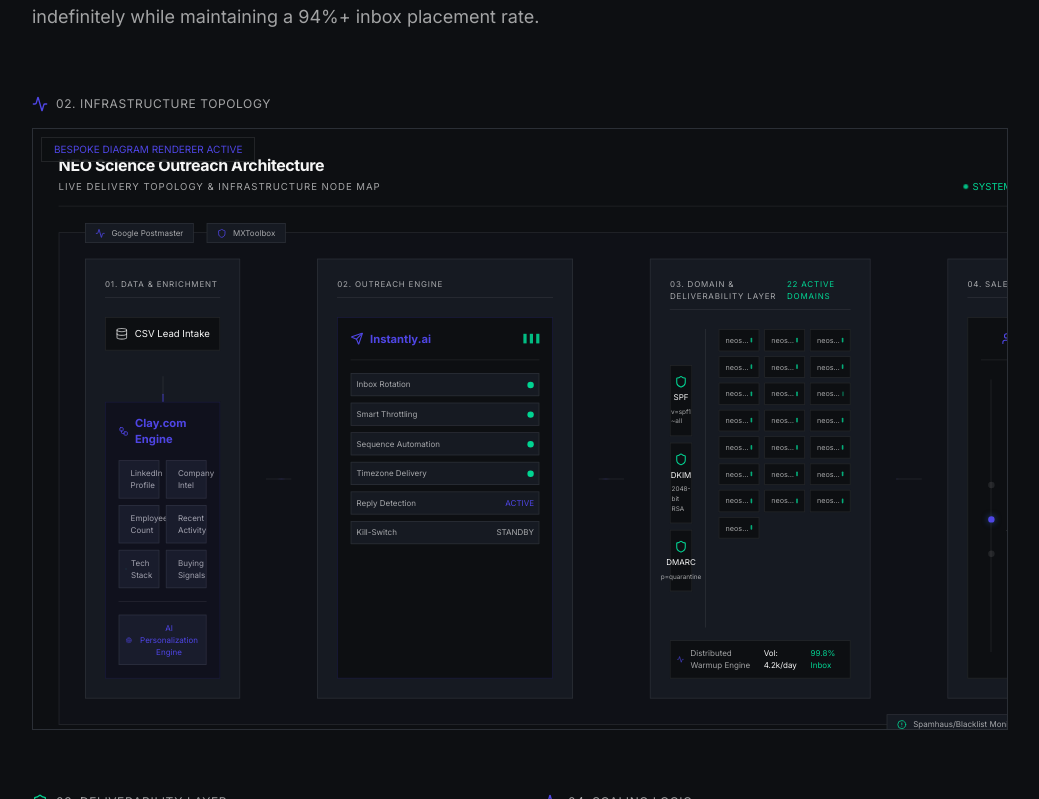
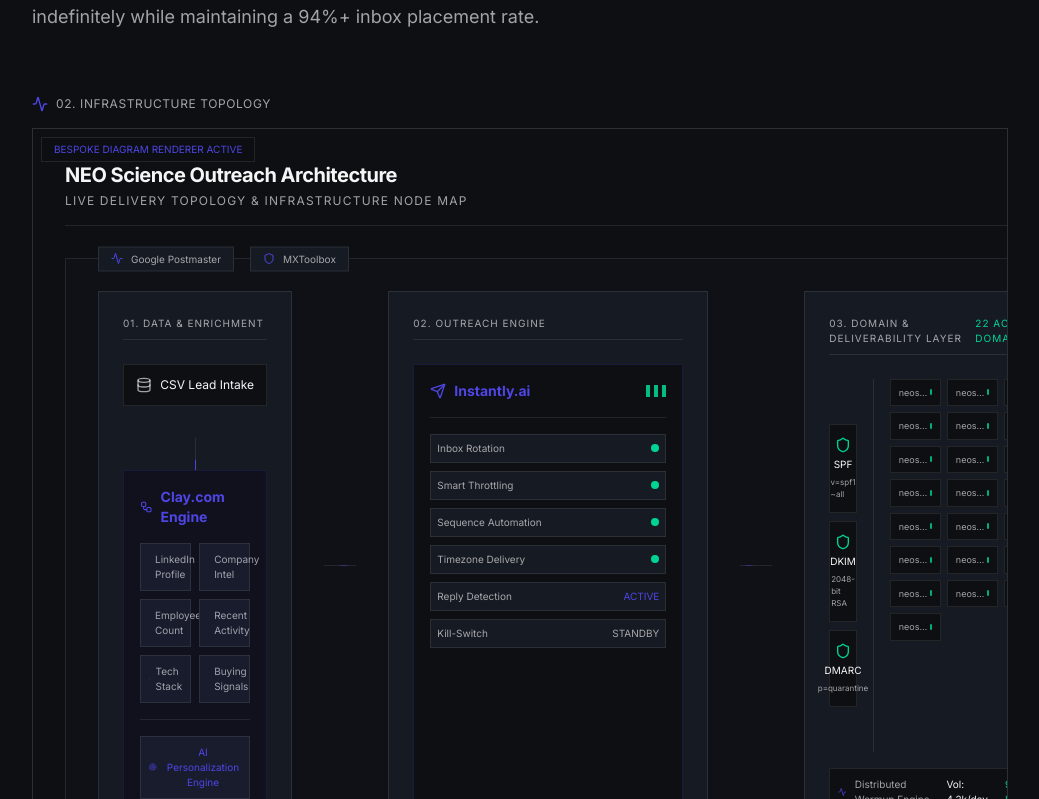
Before and after one commit to mehedi-active24/mehedi-infrastructure-system, a Next.js app: page /architecture/neo-science-outreach in a window 1280 px wide. Shown: the part 481-1280 px from the top of the page, without its empty margins (120-1159 px from the left). Built offline with nearby package versions, Linux system fonts and the light colour scheme.

Commit message:
fix: show full neo-science-outreach diagram — remove overflow-hidden + scale clipping

```diff
--- a/src/app/architecture/[slug]/page.tsx
+++ b/src/app/architecture/[slug]/page.tsx
@@ -80,14 +80,11 @@
 
            <div className="border border-border-subtle bg-surface">
              {arch.slug === 'neo-science-outreach' ? (
-               <div className="h-[600px] overflow-hidden relative">
+               <div className="relative">
                  <div className="absolute top-2 left-2 bg-bg-dark/80 backdrop-blur border border-border-subtle px-3 py-1 text-[10px] font-mono text-accent z-50">
                    BESPOKE DIAGRAM RENDERER ACTIVE
                  </div>
-                 {/* Scale down the massive component slightly to fit the container if needed */}
-                 <div className="origin-top-left scale-[0.8] w-[125%] h-[125%] pointer-events-none">
-                   <NeoScienceArchitecture />
-                 </div>
+                 <NeoScienceArchitecture />
                </div>
              ) : (
                <DynamicTopologyVisualizer tools={arch.tools} flow={arch.flow} />
```
